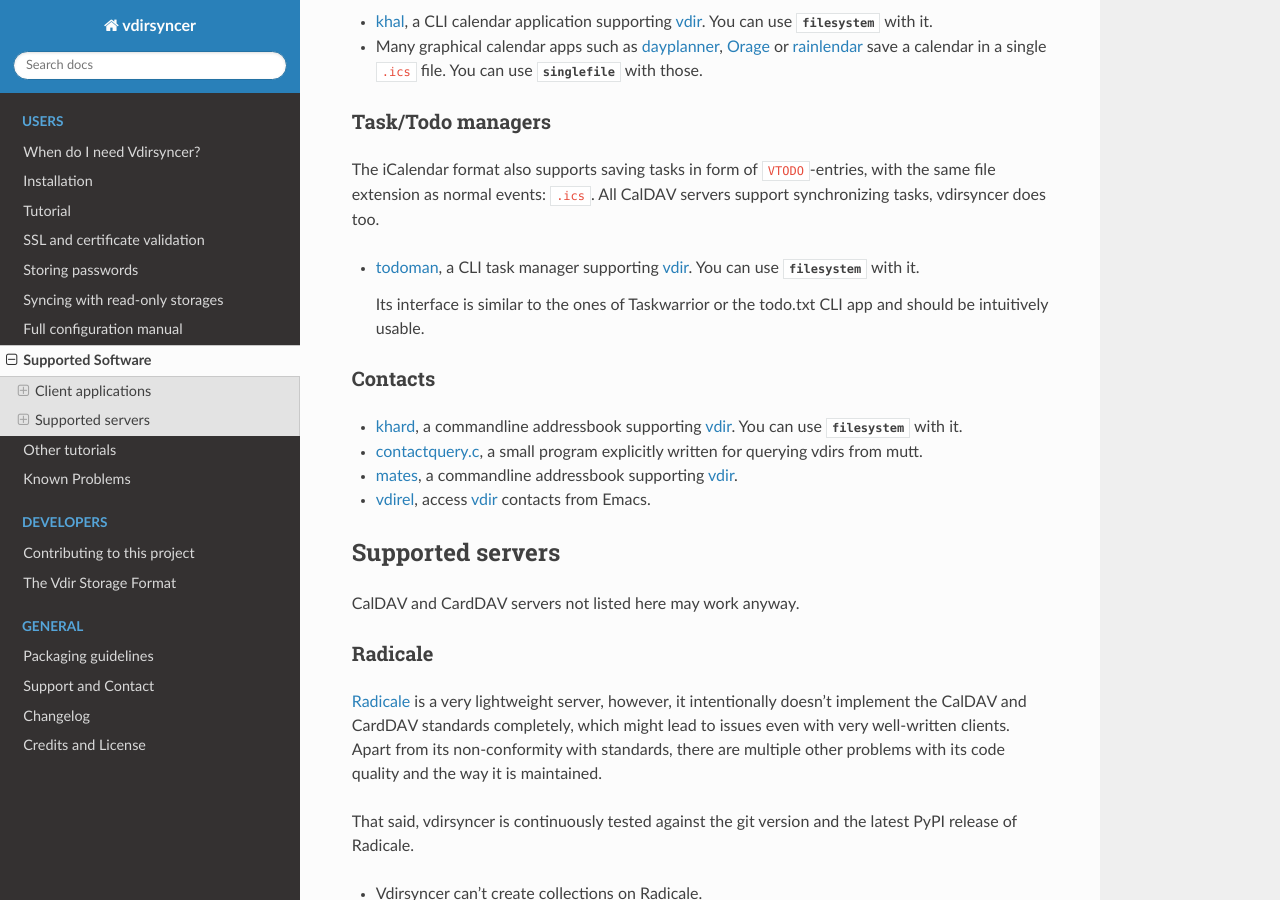
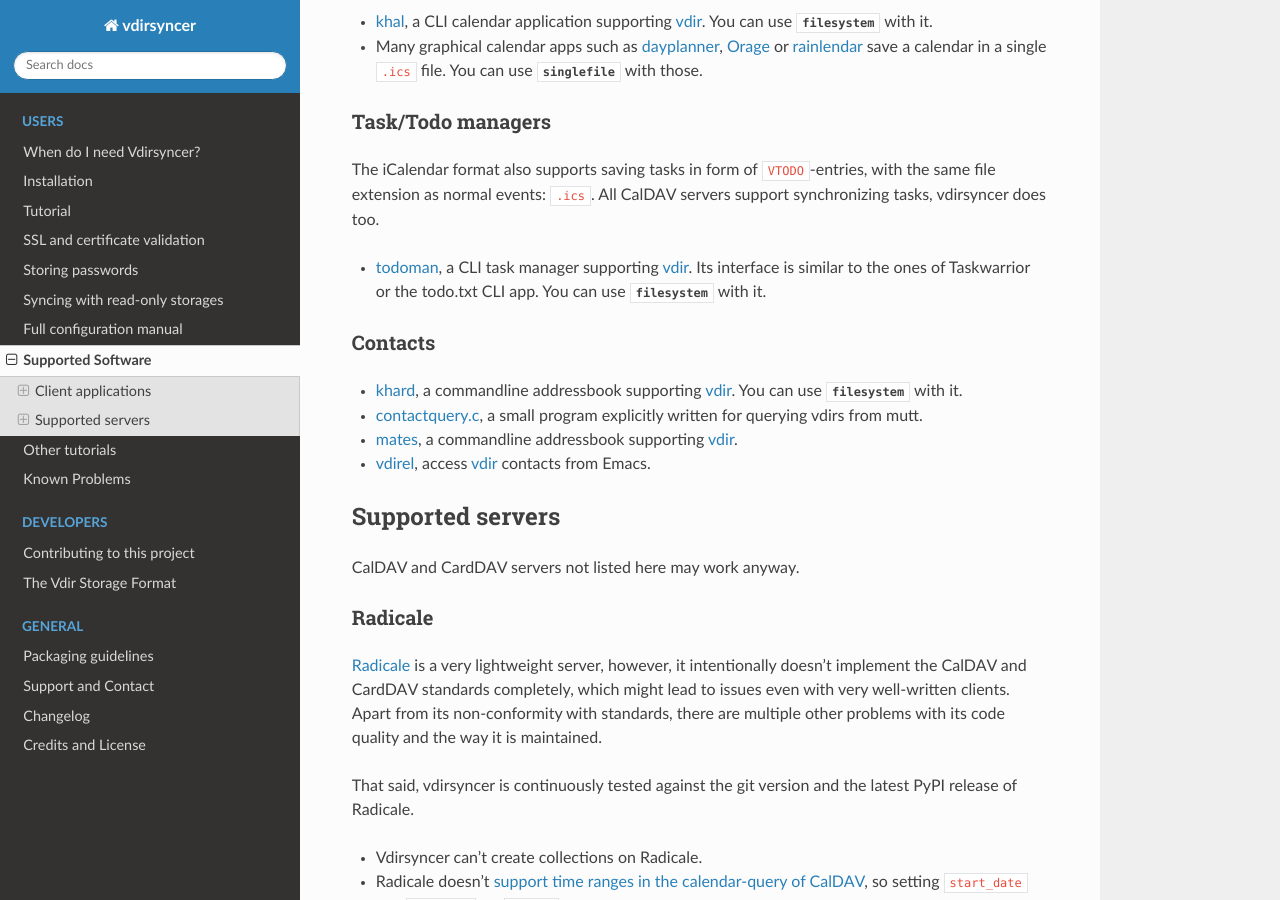
Before and after one commit to pimutils/vdirsyncer, a Sphinx documentation site: the page built from docs/supported.rst, in a window 1280 px wide and 900 px high, scrolled down 328 px. Built offline with Sphinx 7.4.7 and the Read the Docs theme 2.0.0, drawn with Linux system fonts in a browser that asks for light colours; the version number could not be read and is left out.

Commit message:
remove "Should be easy"-ish remark

```diff
--- a/docs/supported.rst
+++ b/docs/supported.rst
@@ -30,11 +30,9 @@
 with the same file extension as normal events: ``.ics``. All CalDAV servers
 support synchronizing tasks, vdirsyncer does too.
 
-- todoman_, a CLI task manager supporting :doc:`vdir <vdir>`.  You can use
+- todoman_, a CLI task manager supporting :doc:`vdir <vdir>`. Its interface is
+  similar to the ones of Taskwarrior or the todo.txt CLI app. You can use
   :storage:`filesystem` with it.
-
-  Its interface is similar to the ones of Taskwarrior or the todo.txt CLI app
-  and should be intuitively usable.
 
 .. _todoman: https://hugo.barrera.io/journal/2015/03/30/introducing-todoman/
 
```
